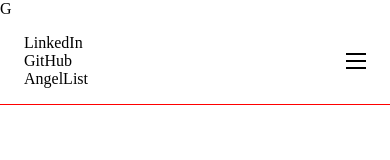
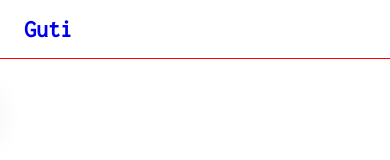
Before and after one commit to guticode04/HTML-CSS, a plain HTML site: page HamburgerMenu/index.html in a window 390 px wide. Drawn offline with Linux system fonts and the light colour scheme; a web font is replaced by a local one.

Commit message:
Add styling and update html file

```diff
--- a/HamburgerMenu/index.html
+++ b/HamburgerMenu/index.html
@@ -6,17 +6,17 @@
    </head>
    <body>
       <header class="header">
-         <a>G</a>
+         <a href="#" class="logo">Guti</a>
          <nav class="navbar">
             <ul class="nav-menu">
                <li class="nav-menu-item">
-                  <a>LinkedIn</a>
+                  <a href="#" class="nav-link">LinkedIn</a>
                </li>
                <li class="nav-menu-item">
-                  <a>GitHub</a>
+                  <a href="#" class="nav-link">GitHub</a>
                </li>
                <li class="nav-menu-item">
-                  <a>AngelList</a>
+                  <a href="#" class="nav-link">AngelList</a>
                </li>
             </ul>
             <div class="hamburger-container">
--- a/HamburgerMenu/styles.css
+++ b/HamburgerMenu/styles.css
@@ -1,8 +1,13 @@
-/* Reset */
+@import url('https://fonts.googleapis.com/css2?family=Fruktur&family=Inconsolata&display=swap');
+
 * {
    margin: 0;
    padding: 0;
    box-sizing: border-box;
+}
+
+html {
+   font-family: 'Inconsolata', monospace;
 }
 
 li {
@@ -15,6 +20,14 @@ a {
 
 .header {
    border-bottom: 1px solid red;
+   display: flex;
+   justify-content: space-between;
+}
+
+.logo {
+   padding: 1rem 1.5rem;
+   font-size: 1.5rem;
+   font-weight: 800;
 }
 
 .navbar {
@@ -24,7 +37,7 @@ a {
    padding: 1rem 1.5rem;
 }
 
-.hamburger {
+.hamburger-container{
    display: none;
 }
 
@@ -36,3 +49,37 @@ a {
    transition: all 0.3s ease-in-out;
    background-color: black;
 }
+
+.nav-menu {
+   display: flex;
+   justify-content: space-between;
+   align-items: center;
+}
+
+.nav-menu-item {
+   margin-left: 5rem;
+}
+
+.nav-link:hover {
+   color: lightcoral;
+}
+
+@media (max-width: 768px) {
+   .nav-menu {
+      position: fixed;
+      left: -100%;
+      top: 5rem;
+      flex-direction: column;
+      background-color: #fff;
+      width: 100%;
+      border-radius: 10px;
+      text-align: center;
+      transition: 0.3s;
+      box-shadow:
+         0 10px 27px rgba(0, 0, 0, 0.05);
+   }
+
+   .nav-menu.active {
+      left: 0;
+   }
+}
```
